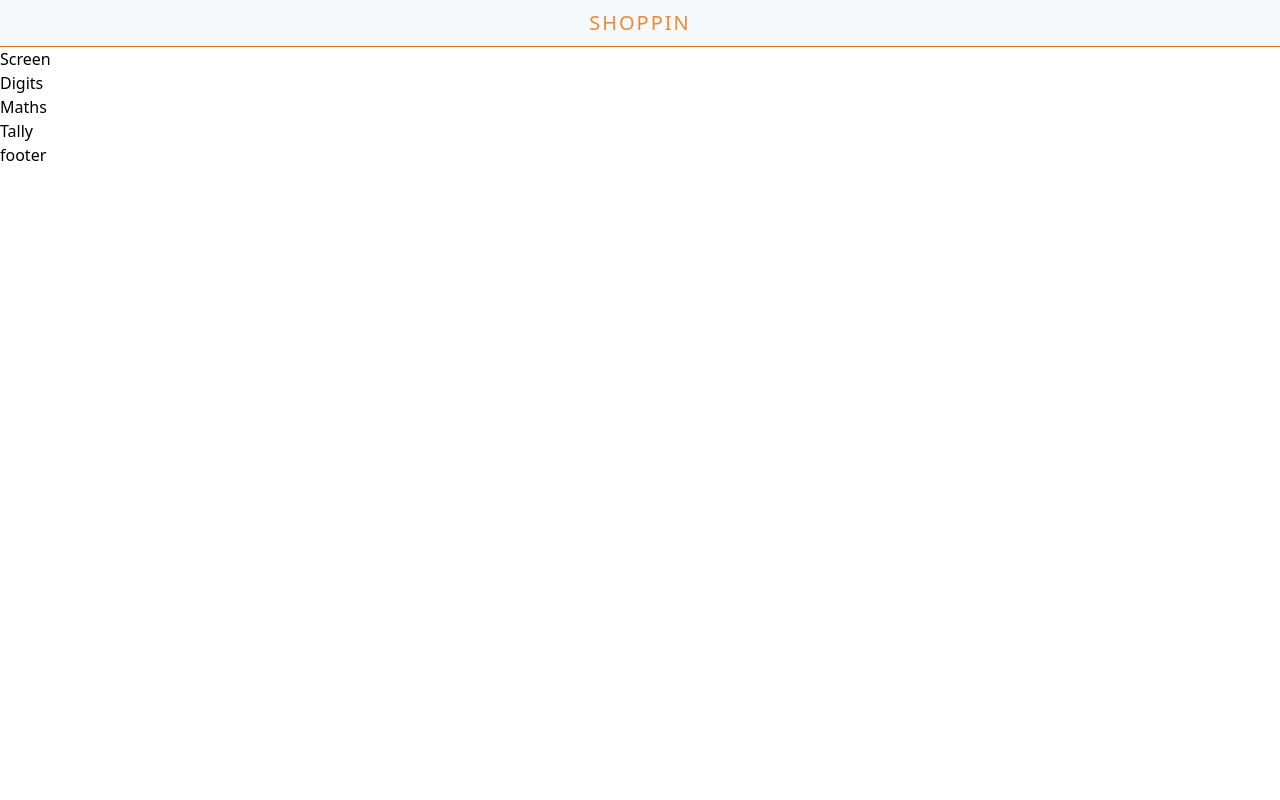
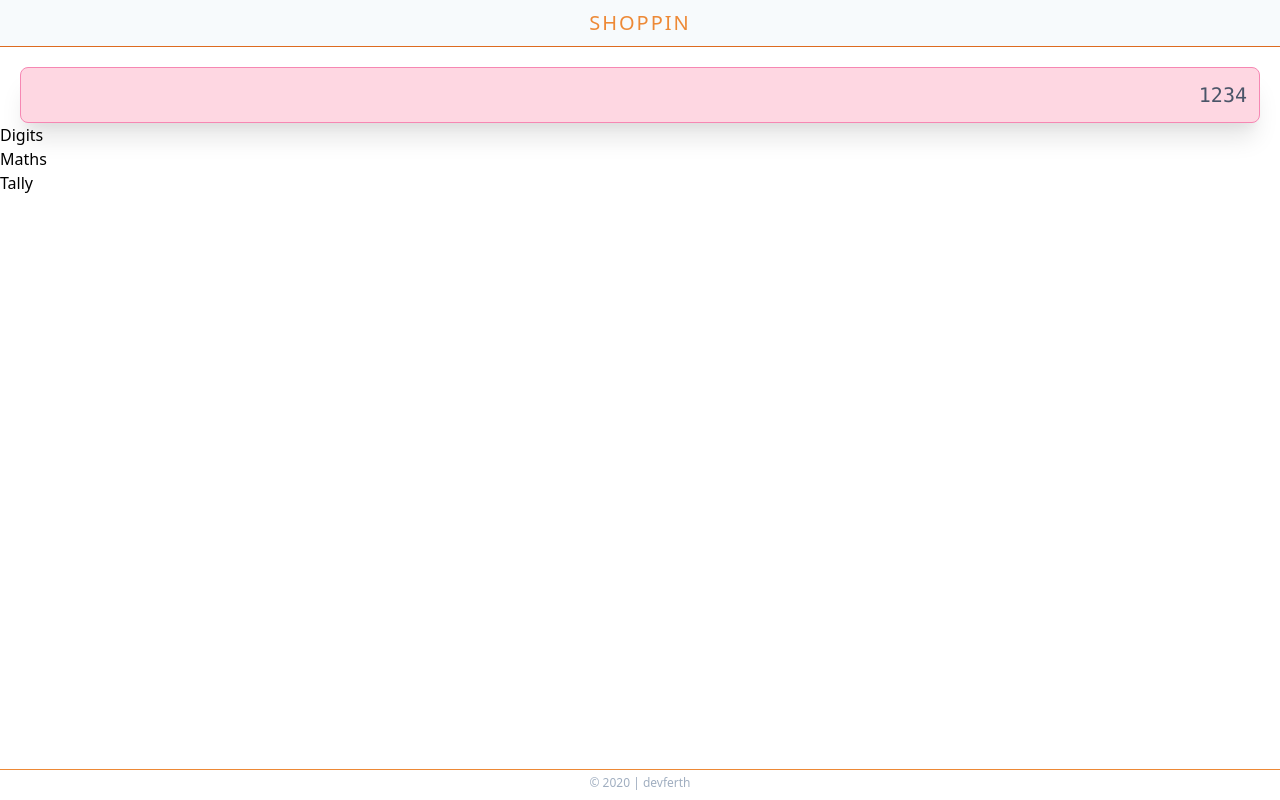
Before and after one commit to danferth/gatsby-shoppin, a Gatsby site: page / in a window 1280 px wide. Built offline with nearby package versions, Linux system fonts and the light colour scheme; Gatsby itself is replaced by a stand-in of ours.

Commit message:
header, footer and screen are fleshed out

```diff
--- a/src/components/footer.js
+++ b/src/components/footer.js
@@ -1,9 +1,12 @@
 import React from "react"
 
 const Footer = () => {
+  const y = new Date()
   return (
-    <div className="footer">
-      <h5>footer</h5>
+    <div className="footer pt-1 pb-2 border border-2 border-orange-500 border-r-0 border-l-0 border-b-0">
+      <p className="text-center font-hairline text-xs text-gray-500">
+        &copy; {y.getFullYear()} | devferth
+      </p>
     </div>
   )
 }
--- a/src/components/layout.js
+++ b/src/components/layout.js
@@ -8,9 +8,9 @@ import Tally from "./tally"
 
 const Layout = props => {
   return (
-    <div>
+    <div className="App">
       <Header title={props.title} description={props.description}></Header>
-      <div className="App">
+      <div className="content">
         <Screen></Screen>
         <Digits></Digits>
         <Maths></Maths>
--- a/src/components/screen.js
+++ b/src/components/screen.js
@@ -2,8 +2,10 @@ import React from "react"
 
 const Screen = () => {
   return (
-    <div className="screen">
-      <h5>Screen</h5>
+    <div className="screen w-screen pt-5 px-5">
+      <button className="p-3 text-right bg-pink-200 border border-pink-400 w-full font-mono font-medium text-gray-700 text-xl rounded-lg shadow-xl">
+        1234
+      </button>
     </div>
   )
 }
--- a/src/styles/app.css
+++ b/src/styles/app.css
@@ -6,13 +6,13 @@
   @apply text-gray-500 uppercase;
 }
 
-.header {
+.App {
+  display: flex;
+  min-height: 100vh;
+  flex-direction: column;
 }
-.nav {
-}
-.layout {
-}
-.footer {
+.content {
+  flex-grow: 1;
 }
 
 @tailwind utilities;
```
